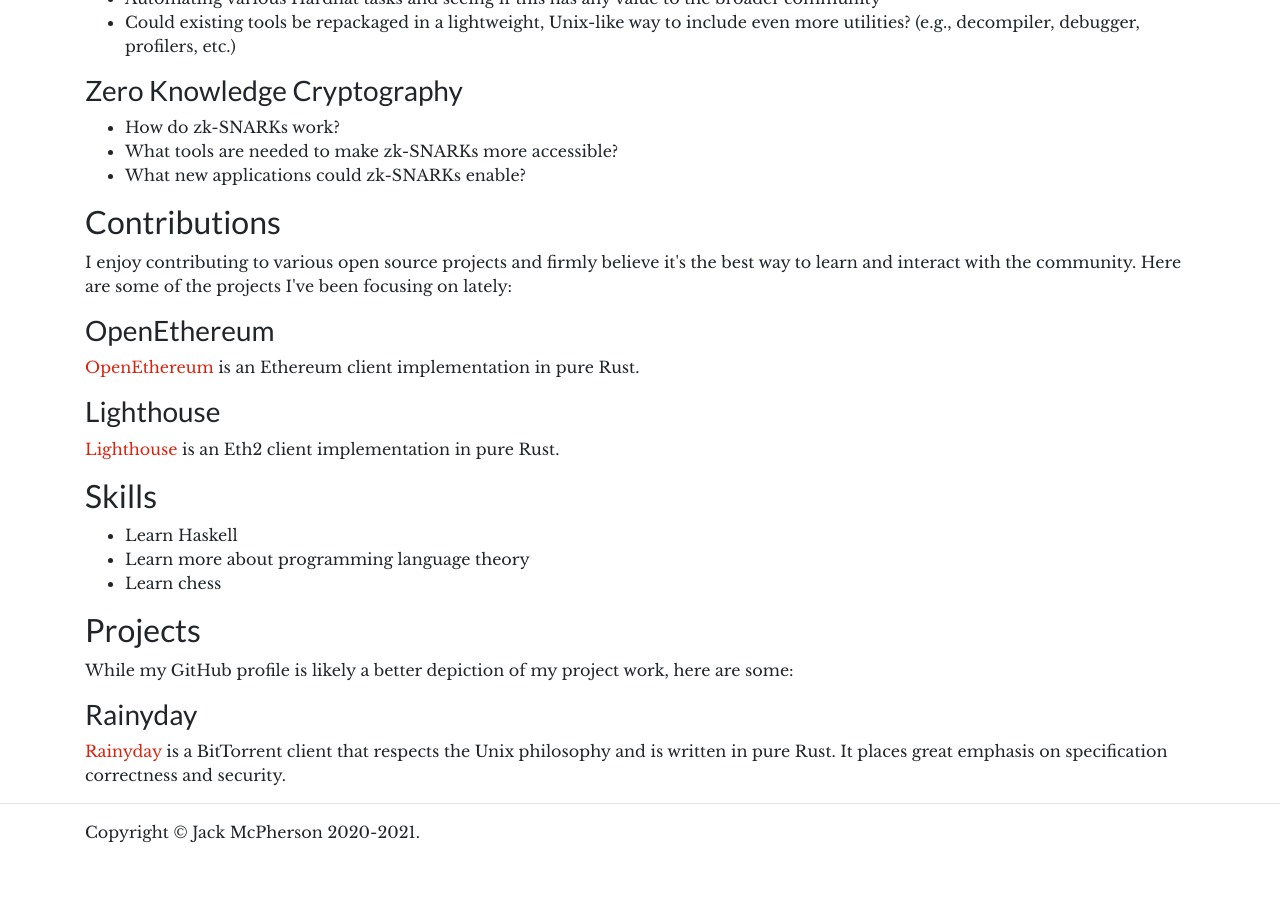
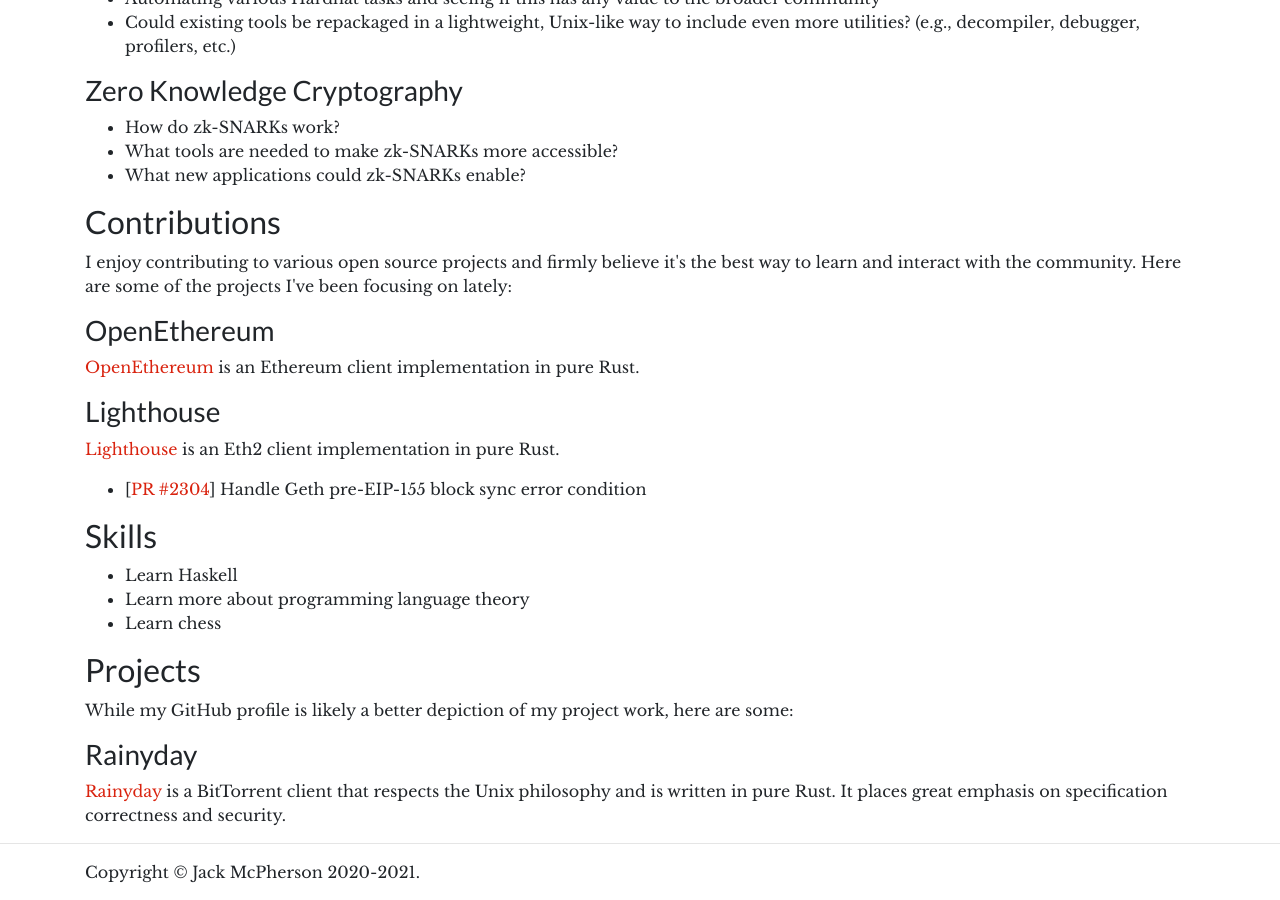
Before and after one commit to jmcph4/website, a Jekyll site: the page built from work.html, in a window 1280 px wide and 900 px high, scrolled down 600 px. Built offline with Jekyll 4.4.1, drawn with Linux system fonts in a browser that asks for light colours; before the commit the page ends 1460 px from its top, so only the background shows below that.

Commit message:
Add Lighthouse PR
This commit adds a list item for a recent Lighthouse PR.

```diff
--- a/work.html
+++ b/work.html
@@ -35,6 +35,10 @@
 
     <h3>Lighthouse</h3>
     <p><a href="https://github.com/sigp/lighthouse" target="_blank" title="sigp/lighthouse: Rust Ethereum 2.0 Client">Lighthouse</a> is an Eth2 client implementation in pure Rust.</p>
+
+    <ul>
+        <li>[<a href="https://github.com/sigp/lighthouse/pull/2304" title="Handle Geth pre-EIP-155 block sync error condition by jmcph4 · Pull Request #2304 · sigp/lighthouse">PR #2304</a>] Handle Geth pre-EIP-155 block sync error condition</li>
+    </ul>
 </div>
 <div id="skills">
     <h2>Skills</h2>
```
